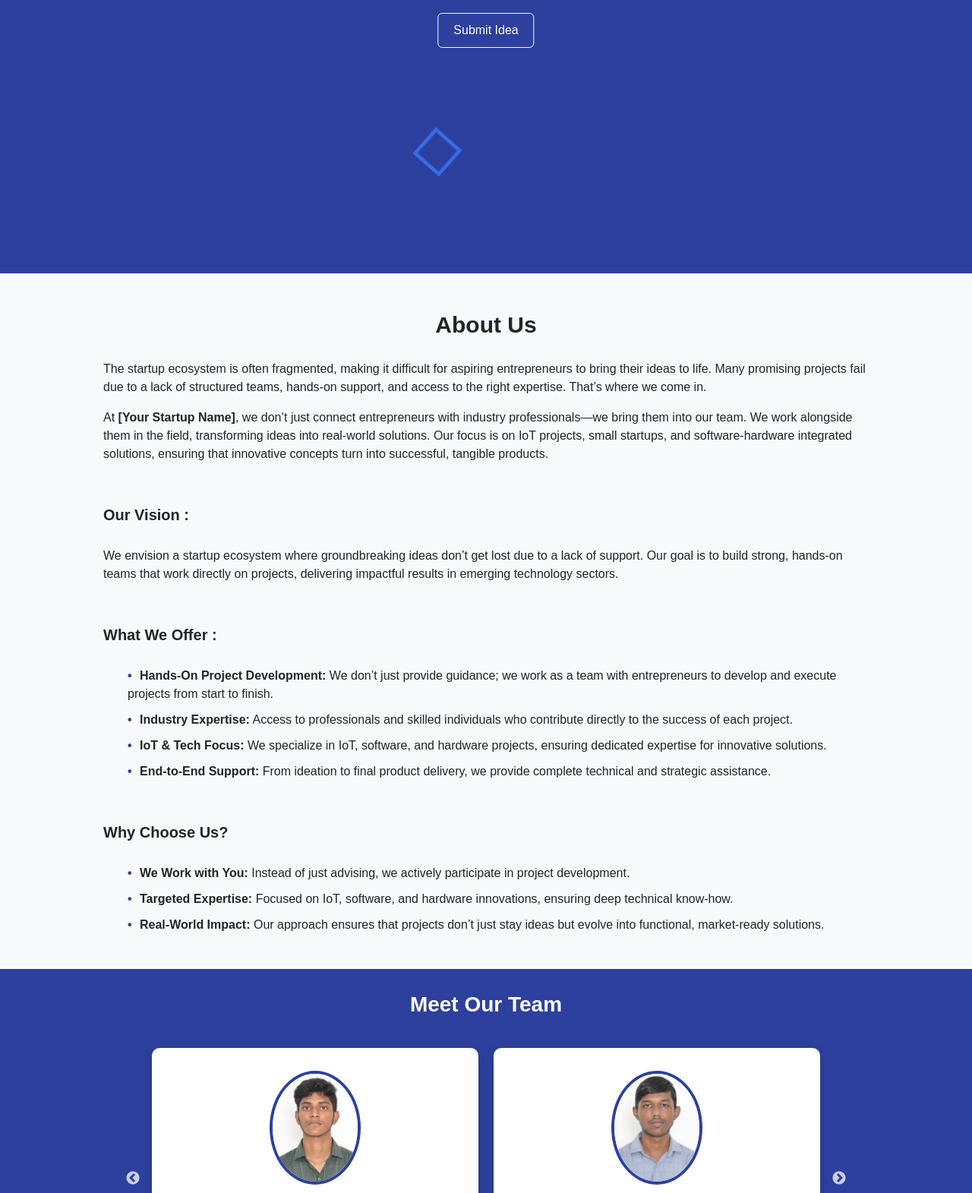
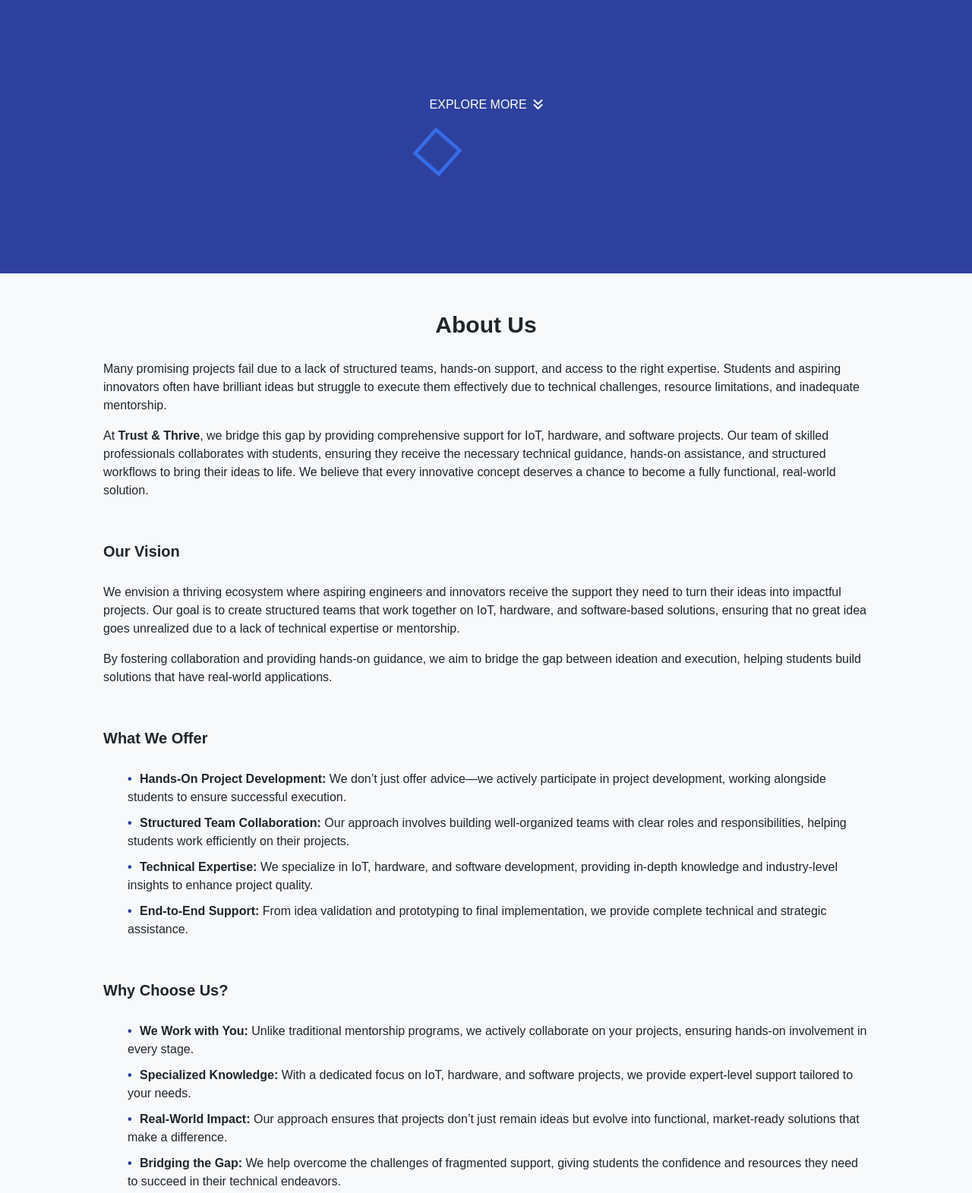
Before and after one commit to KMNnishanth2006/Trust-And-Thrive, a plain HTML site: page index.html in a window 1280 px wide. Shown: the part 500-2071 px from the top of the page at 76% size. Drawn offline with nearby package versions, Linux system fonts and the light colour scheme.

Commit message:
Update index.html

```diff
--- a/index.html
+++ b/index.html
@@ -3,10 +3,12 @@
 <head>
     <meta charset="UTF-8">
     <meta name="viewport" content="width=device-width, initial-scale=1.0">
-    <title>StartUp</title>
+    <title>Trust & Thrive</title>
+    <link rel="stylesheet" href="https://cdnjs.cloudflare.com/ajax/libs/font-awesome/6.0.0-beta3/css/all.min.css">
     <link rel="stylesheet" href="https://cdn.jsdelivr.net/npm/bootstrap@5.3.3/dist/css/bootstrap.min.css">
     <link rel="stylesheet" href="https://cdnjs.cloudflare.com/ajax/libs/slick-carousel/1.8.1/slick.min.css">
     <link rel="stylesheet" href="https://cdnjs.cloudflare.com/ajax/libs/slick-carousel/1.8.1/slick-theme.min.css">
+    <link rel="icon" type="image/x-icon" href="./html/favicon.ico" />
     <script>
       function toggleSidebar() {
         document.getElementById("sidebar").classList.toggle("active");
@@ -167,9 +169,13 @@ body {
   transition: all 0.3s ease-in-out;
 }
 
-.navbar .navbar-brand {
+.navbar{
   font-weight: bold;
   font-size: 1.5rem;
+}
+
+.navbar img{
+  height: 35px;
 }
 
 .navbar-nav .nav-item .nav-link {
@@ -193,6 +199,15 @@ body {
 .btn-primary:hover {
   background-color: #2D409E;
 }
+
+.null {
+  background-color: transparent;
+  color: white;
+  border: none;
+  position: absolute;
+  top: 70%;
+}
+
 
 /* Responsive Design */
 @media (max-width: 768px) {
@@ -267,7 +282,7 @@ body {
 
       .Text1 {
         position: absolute;
-        top: 40%;
+        top: 30%;
         left: 50%;
         transform: translate(-50%, -50%);
         color: white;
@@ -279,7 +294,7 @@ body {
 
       .button {
         position: absolute;
-        top: 60%;
+        top: 50%;
         left: 50%;
         transform: translate(-50%, -50%);
       }
@@ -565,6 +580,10 @@ body {
         .section-title{
           font-size: 2rem;
         }
+
+        .navbar img{
+          height: 25px;
+        }
       }
     </style>
 </head>
@@ -572,7 +591,7 @@ body {
   <!-- Fixed Navbar -->
   <nav class="navbar navbar-expand-lg bg-body-tertiary">
     <div class="container-fluid navbar-container">
-      <a class="navbar-brand" href="#">StartUp</a>
+      <img src="./html/bg-images/logo-main.jpg" alt="">
 
       <div class="collapse navbar-collapse d-lg-flex justify-content-center">
         <ul class="navbar-nav d-none d-lg-flex">
@@ -618,36 +637,37 @@ body {
       <div class="cube"></div>
       <div class="hero__title">
         <h2 class="Text1" style="font-weight: bold;">Are You Looking For An Ideal Team ?</h2>
-    <h2 class="Text1" style=" top: 48%; font-size:larger;" >We Are Here !</h2>
+    <h2 class="Text1" style=" top: 40%; font-size:larger;" >We Are Here !</h2>
     <div class="button">
       <button class="btn btn-outline-light" onclick="window.location.href='./html/submit.html'">Submit Idea</button>
     </div>
       </div>
-
+      <a class="btn null" href="#about">EXPLORE MORE &nbsp;<i class="fa-solid fa-angles-down"></i></a>
     </div>
 
   </div>
 <div id="about">
-  <div class="content-section" >
+  <div class="content-section">
     <h2 class="section-title">About Us</h2>
-    <p>The startup ecosystem is often fragmented, making it difficult for aspiring entrepreneurs to bring their ideas to life. Many promising projects fail due to a lack of structured teams, hands-on support, and access to the right expertise. That’s where we come in.</p>
-    <p>At <strong>[Your Startup Name]</strong>, we don’t just connect entrepreneurs with industry professionals—we bring them into our team. We work alongside them in the field, transforming ideas into real-world solutions. Our focus is on IoT projects, small startups, and software-hardware integrated solutions, ensuring that innovative concepts turn into successful, tangible products.</p>
+    <p>Many promising projects fail due to a lack of structured teams, hands-on support, and access to the right expertise. Students and aspiring innovators often have brilliant ideas but struggle to execute them effectively due to technical challenges, resource limitations, and inadequate mentorship.</p>
+    <p>At <strong>Trust & Thrive</strong>, we bridge this gap by providing comprehensive support for IoT, hardware, and software projects. Our team of skilled professionals collaborates with students, ensuring they receive the necessary technical guidance, hands-on assistance, and structured workflows to bring their ideas to life. We believe that every innovative concept deserves a chance to become a fully functional, real-world solution.</p>
 </div>
 
 <!-- Our Vision -->
 <div class="content-section bg-light">
-    <h2 class="section">Our Vision :</h2>
-    <p>We envision a startup ecosystem where groundbreaking ideas don’t get lost due to a lack of support. Our goal is to build strong, hands-on teams that work directly on projects, delivering impactful results in emerging technology sectors.</p>
+    <h2 class="section">Our Vision</h2>
+    <p>We envision a thriving ecosystem where aspiring engineers and innovators receive the support they need to turn their ideas into impactful projects. Our goal is to create structured teams that work together on IoT, hardware, and software-based solutions, ensuring that no great idea goes unrealized due to a lack of technical expertise or mentorship.</p>
+    <p>By fostering collaboration and providing hands-on guidance, we aim to bridge the gap between ideation and execution, helping students build solutions that have real-world applications.</p>
 </div>
 
 <!-- What We Offer -->
 <div class="content-section">
-    <h2 class="section">What We Offer :</h2>
+    <h2 class="section">What We Offer</h2>
     <ul class="icon-list">
-      <li><strong>Hands-On Project Development:</strong> We don’t just provide guidance; we work as a team with entrepreneurs to develop and execute projects from start to finish.</li>
-      <li><strong>Industry Expertise:</strong> Access to professionals and skilled individuals who contribute directly to the success of each project.</li>
-      <li><strong>IoT & Tech Focus:</strong> We specialize in IoT, software, and hardware projects, ensuring dedicated expertise for innovative solutions.</li>
-      <li><strong>End-to-End Support:</strong> From ideation to final product delivery, we provide complete technical and strategic assistance.</li>
+        <li><strong>Hands-On Project Development:</strong> We don’t just offer advice—we actively participate in project development, working alongside students to ensure successful execution.</li>
+        <li><strong>Structured Team Collaboration:</strong> Our approach involves building well-organized teams with clear roles and responsibilities, helping students work efficiently on their projects.</li>
+        <li><strong>Technical Expertise:</strong> We specialize in IoT, hardware, and software development, providing in-depth knowledge and industry-level insights to enhance project quality.</li>
+        <li><strong>End-to-End Support:</strong> From idea validation and prototyping to final implementation, we provide complete technical and strategic assistance.</li>
     </ul>
 </div>
 
@@ -655,11 +675,13 @@ body {
 <div class="content-section bg-light">
     <h2 class="section">Why Choose Us?</h2>
     <ul class="icon-list">
-      <li><strong>We Work with You:</strong> Instead of just advising, we actively participate in project development.</li>
-      <li><strong>Targeted Expertise:</strong> Focused on IoT, software, and hardware innovations, ensuring deep technical know-how.</li>
-      <li><strong>Real-World Impact:</strong> Our approach ensures that projects don’t just stay ideas but evolve into functional, market-ready solutions.</li>
+        <li><strong>We Work with You:</strong> Unlike traditional mentorship programs, we actively collaborate on your projects, ensuring hands-on involvement in every stage.</li>
+        <li><strong>Specialized Knowledge:</strong> With a dedicated focus on IoT, hardware, and software projects, we provide expert-level support tailored to your needs.</li>
+        <li><strong>Real-World Impact:</strong> Our approach ensures that projects don’t just remain ideas but evolve into functional, market-ready solutions that make a difference.</li>
+        <li><strong>Bridging the Gap:</strong> We help overcome the challenges of fragmented support, giving students the confidence and resources they need to succeed in their technical endeavors.</li>
     </ul>
 </div>
+
 </div>
 <div id="team">
   <h2 class="heading-title">Meet Our Team</h2>
@@ -760,7 +782,7 @@ body {
 
   <div class="content-section text-center">
     <h2 class="section-title">Let’s build the future - together.</h2>
-    <p>If you’re an entrepreneur with a bold idea in IoT, software, or hardware development, <strong>[Your Startup Name]</strong> is here to turn it into reality.</p>
+    <p>If you’re an entrepreneur with a bold idea in IoT, software, or hardware development, <strong>Trust & Thrive</strong> is here to turn it into reality.</p>
     <a href="./html/submit.html" class="btn btn-outline-primary">Submit Idea</a>
   </div>
 
@@ -774,9 +796,8 @@ body {
       <div class="col-md-6">
         <h2 class="text-white mb-4">Contact Us</h2>
         <p class="text-light">Have questions or need support? Reach out to us, and we'll get back to you as soon as possible.</p>
-        <p class="text-light"><strong>Email:</strong> support@startup.com</p>
-        <p class="text-light"><strong>Phone:</strong> +123 456 7890</p>
-        <p class="text-light"><strong>Address:</strong> 123 Startup Lane, Tech City</p>
+        <p class="text-light"><strong>Email:</strong> trustandthrive.official@gmail.com</p>
+        <p class="text-light"><strong>Phone:</strong> +91 9345787079</p>
       </div>
 
       <!-- Feedback Form -->
@@ -800,7 +821,7 @@ body {
 </div>
 <!-- Footer Section -->
 <footer class="text-center p-3 copy" style="background-color: #2D409E; color: white;">
-  <p>&copy; <span id="year"></span> StartUp. All rights reserved.</p>
+  <p>&copy; <span id="year"></span> Trust & Thrive. All rights reserved.</p>
 </footer>
 
 <script>
```
Lines whose indentation alone changed are shown as unchanged.
